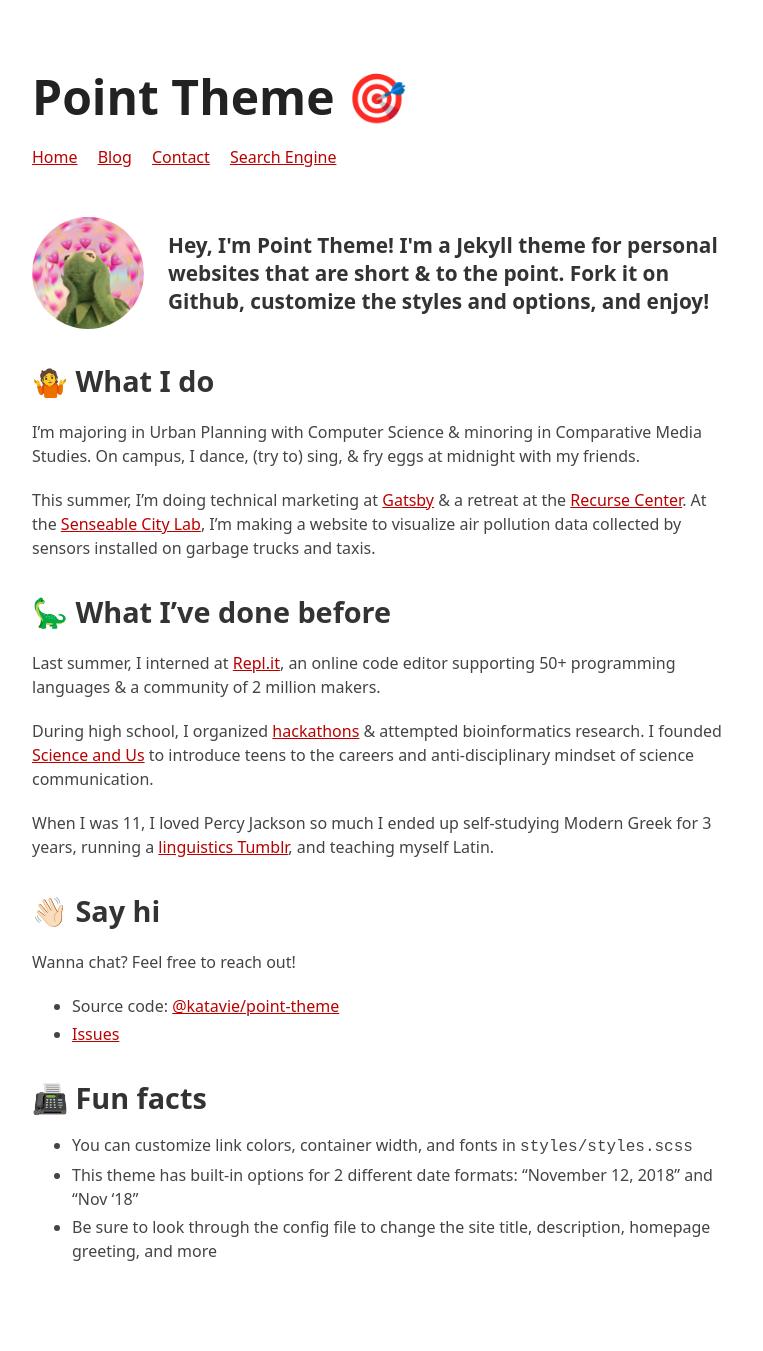
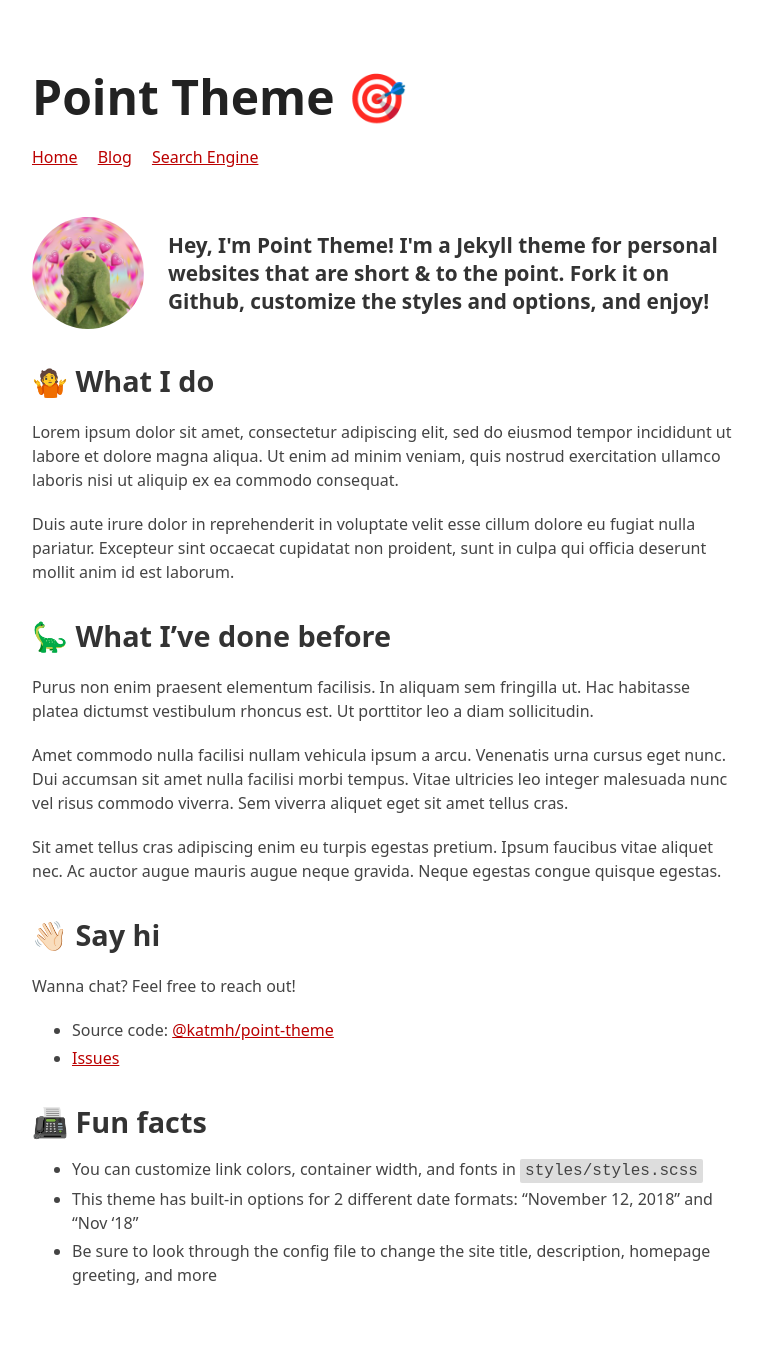
Before and after one commit to katmh/point-theme, a Jekyll site: the page built from index.md, in a window 1280 px wide. Shown: the whole page, without its empty margins (258-1021 px from the left). Built offline with Jekyll 4.4.1, drawn with Linux system fonts in a browser that asks for light colours; our own code applies the rules of GitHub Pages for plain Markdown files; before the commit the page ends 1327 px from its top, so only the background shows below that.

Commit message:
Lorem ipsum-ify, update preview image

```diff
--- a/_config.yml
+++ b/_config.yml
@@ -19,9 +19,6 @@ nav-links:
     external: false
   - name: Blog
     url: /blog
-    external: false
-  - name: Contact
-    url: /contact
     external: false
   - name: Search Engine
     url: https://duckduckgo.com
--- a/index.md
+++ b/index.md
@@ -3,24 +3,24 @@
 
 ## 🤷 What I do
 
-I'm majoring in Urban Planning with Computer Science & minoring in Comparative Media Studies. On campus, I dance, (try to) sing, & fry eggs at midnight with my friends.
+Lorem ipsum dolor sit amet, consectetur adipiscing elit, sed do eiusmod tempor incididunt ut labore et dolore magna aliqua. Ut enim ad minim veniam, quis nostrud exercitation ullamco laboris nisi ut aliquip ex ea commodo consequat.
 
-This summer, I’m doing technical marketing at [Gatsby](https://gatsbyjs.org/) & a retreat at the [Recurse Center](recurse.com). At the [Senseable City Lab](http://senseable.mit.edu/), I'm making a website to visualize air pollution data collected by sensors installed on garbage trucks and taxis.
+Duis aute irure dolor in reprehenderit in voluptate velit esse cillum dolore eu fugiat nulla pariatur. Excepteur sint occaecat cupidatat non proident, sunt in culpa qui officia deserunt mollit anim id est laborum.
 
 ## 🦕 What I've done before
 
-Last summer, I interned at [Repl.it](https://repl.it/), an online code editor supporting 50+ programming languages & a community of 2 million makers.
+Purus non enim praesent elementum facilisis. In aliquam sem fringilla ut. Hac habitasse platea dictumst vestibulum rhoncus est. Ut porttitor leo a diam sollicitudin.
 
-During high school, I organized [hackathons](http://mahacks.com/) & attempted bioinformatics research. I founded [Science and Us](http://scienceandus.org/) to introduce teens to the careers and anti-disciplinary mindset of science communication.
+Amet commodo nulla facilisi nullam vehicula ipsum a arcu. Venenatis urna cursus eget nunc. Dui accumsan sit amet nulla facilisi morbi tempus. Vitae ultricies leo integer malesuada nunc vel risus commodo viverra. Sem viverra aliquet eget sit amet tellus cras.
 
-When I was 11, I loved Percy Jackson so much I ended up self-studying Modern Greek for 3 years, running a [linguistics Tumblr](http://subjunctivelymoody.tumblr.com/), and teaching myself Latin.
+Sit amet tellus cras adipiscing enim eu turpis egestas pretium. Ipsum faucibus vitae aliquet nec. Ac auctor augue mauris augue neque gravida. Neque egestas congue quisque egestas.
 
 ## 👋🏻 Say hi
 
 Wanna chat? Feel free to reach out!
 
-- Source code: [@katavie/point-theme](http://github.com/katavie/point-theme)
-- [Issues](https://github.com/katavie/point-theme/issues)
+- Source code: [@katmh/point-theme](http://github.com/katmh/point-theme)
+- [Issues](https://github.com/katmh/point-theme/issues)
 
 ## 📠 Fun facts
 
--- a/styles/styles.scss
+++ b/styles/styles.scss
@@ -4,6 +4,7 @@
 $accent-color: #b00; // link color
 $font-stack: system-ui, Helvetica, Arial, sans-serif;
 $heading-font-stack: system-ui, Helvetica, Arial, sans-serif; // use this to set a different font for your headings if you want
+$code-font-stack: Inconsolata, monospace; // fonts for inline code and code blocks
 $container-max-width: 700px;
 
 // reset
@@ -151,3 +152,10 @@ img {
   display: block;
   margin-top: 0.75rem;
 }
+
+code {
+  background: #ddd;
+  padding: 3px 5px;
+  border-radius: 2px;
+  font-family: $code-font-stack;
+}
```
Also changed, not shown: _posts/2019-11-22-choose-one.md (deleted, +0 -41 lines), _posts/2019-11-22-hipster-ipsum.md (added, +15 -0 lines), about.md (+3 -1 lines), preview.png.
